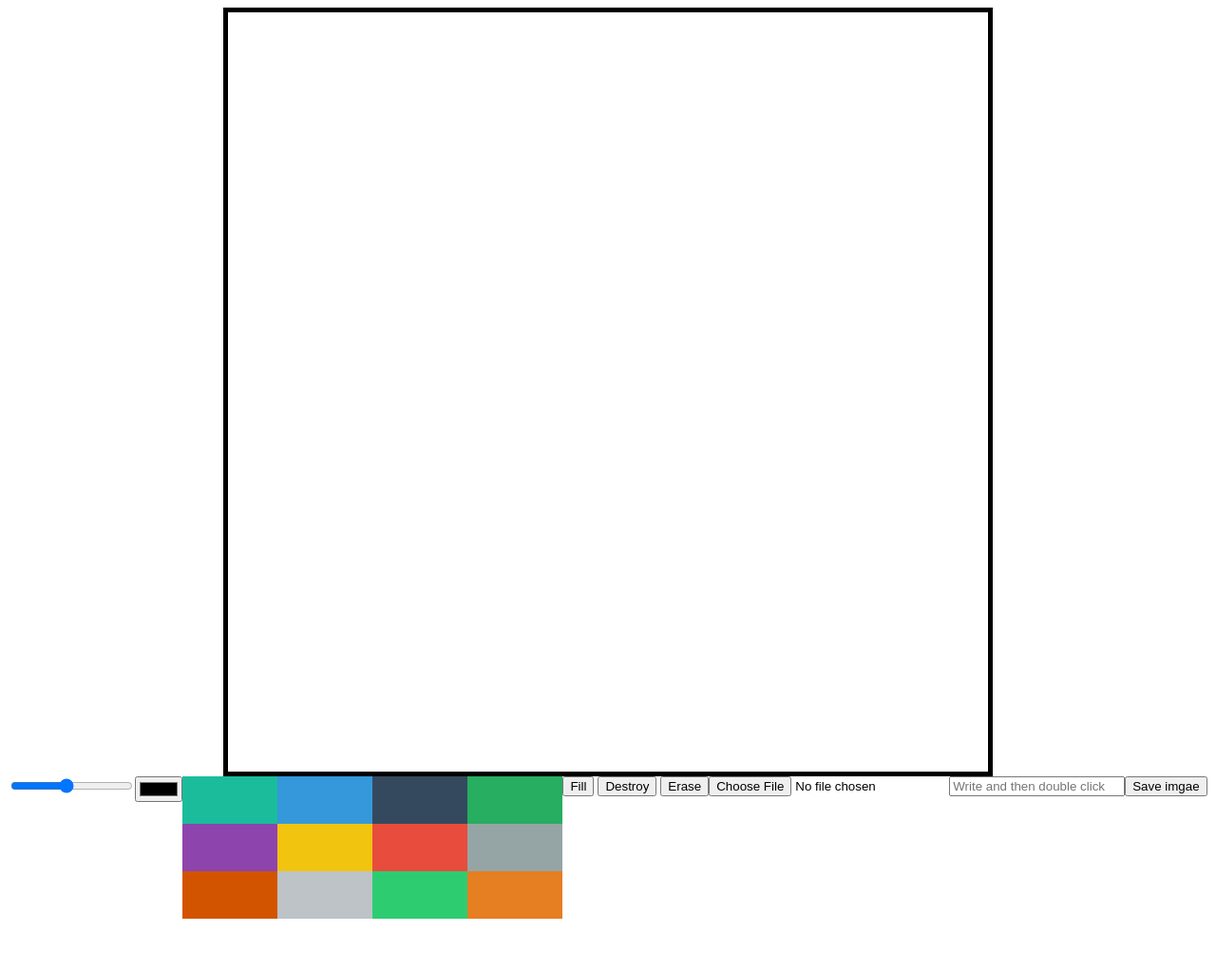
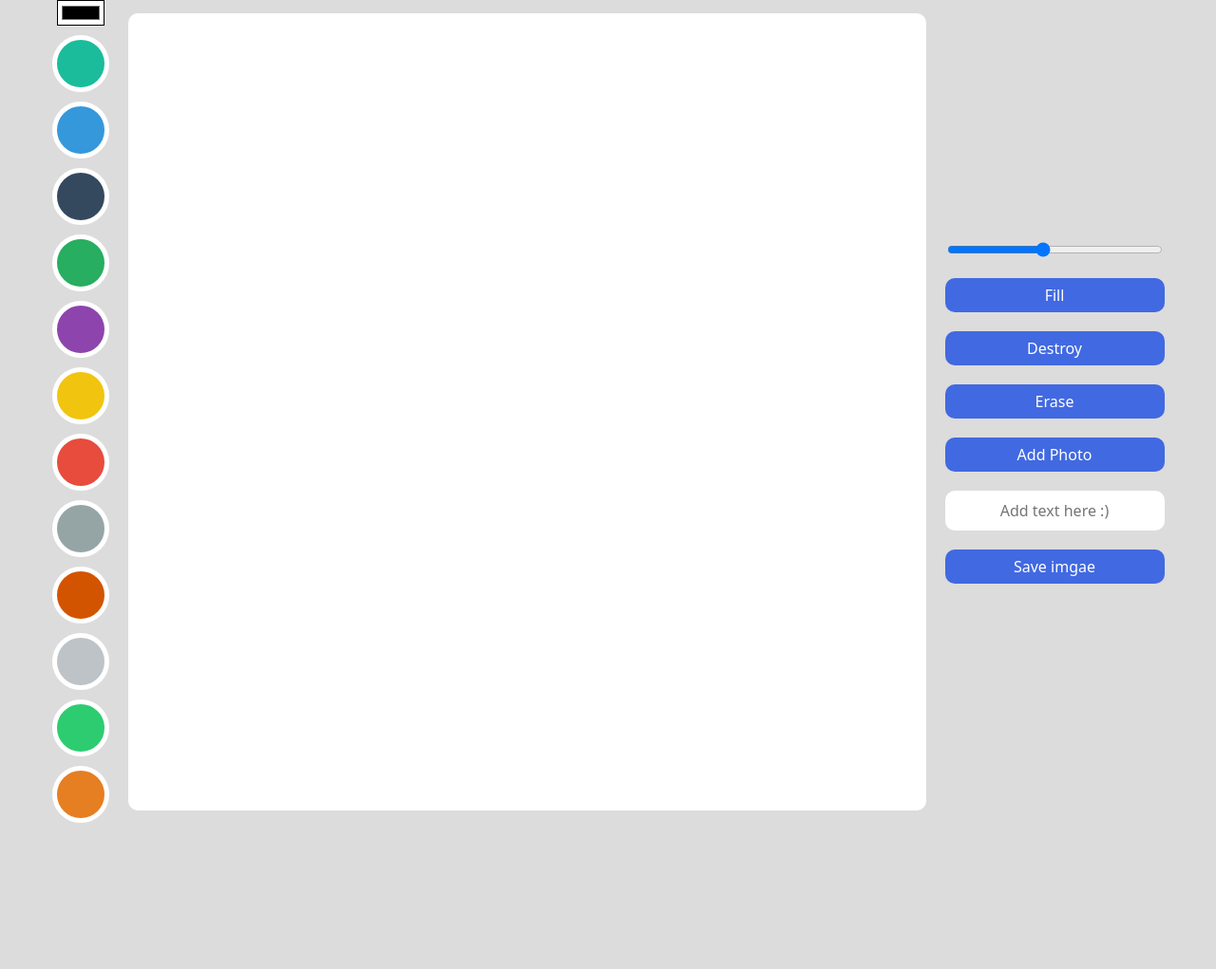
Before and after one commit to selee96/nomadcoders, a plain HTML site: page meme-maker/index.html in a window 1280 px wide. Shown: the whole page at 95% size. After the commit the page ends 867 px from the top, so only its background shows below. Drawn offline with Linux system fonts and the light colour scheme.

Commit message:
js 그림판 css 수정

```diff
--- a/meme-maker/index.html
+++ b/meme-maker/index.html
@@ -8,18 +8,8 @@
     <link rel="stylesheet" href="styles.css" />
   </head>
   <body>
-    <canvas></canvas>
-    <div class="option-container">
-      <input
-        type="range"
-        id="line-width"
-        min="1"
-        max="10"
-        value="5"
-        step="0.1"
-      />
+    <div class="color-options">
       <input type="color" id="color" />
-      <div class="color-options">
       <div
         class="color-option"
         style="background-color: #1abc9c"
@@ -81,13 +71,22 @@
         data-color="#e67e22"
       ></div>
     </div>
-      <div class="button-container">
+    <canvas></canvas>
+    <div class="btns">
+      <input
+        type="range"
+        id="line-width"
+        min="1"
+        max="10"
+        value="5"
+        step="0.1"
+      />
       <button id="mode-btn">Fill</button>
       <button id="destroy-btn">Destroy</button>
       <button id="eraser-btn">Erase</button>
-      </div>
+      <label for="file">Add Photo</label>
       <input type="file" accept="image/*" id="file" />
-      <input type="text" placeholder="Write and then double click" id="text" />
+      <input type="text" placeholder="Add text here :)" id="text" />
       <button id="save">Save imgae</button>
     </div>
 
--- /dev/null
+++ b/meme-maker/reset.css
@@ -0,0 +1,48 @@
+/* http://meyerweb.com/eric/tools/css/reset/
+   v2.0 | 20110126
+   License: none (public domain)
+*/
+
+html, body, div, span, applet, object, iframe,
+h1, h2, h3, h4, h5, h6, p, blockquote, pre,
+a, abbr, acronym, address, big, cite, code,
+del, dfn, em, img, ins, kbd, q, s, samp,
+small, strike, strong, sub, sup, tt, var,
+b, u, i, center,
+dl, dt, dd, ol, ul, li,
+fieldset, form, label, legend,
+table, caption, tbody, tfoot, thead, tr, th, td,
+article, aside, canvas, details, embed,
+figure, figcaption, footer, header, hgroup,
+menu, nav, output, ruby, section, summary,
+time, mark, audio, video {
+	margin: 0;
+	padding: 0;
+	border: 0;
+	font-size: 100%;
+	font: inherit;
+	vertical-align: baseline;
+}
+/* HTML5 display-role reset for older browsers */
+article, aside, details, figcaption, figure,
+footer, header, hgroup, menu, nav, section {
+	display: block;
+}
+body {
+	line-height: 1;
+}
+ol, ul {
+	list-style: none;
+}
+blockquote, q {
+	quotes: none;
+}
+blockquote:before, blockquote:after,
+q:before, q:after {
+	content: '';
+	content: none;
+}
+table {
+	border-collapse: collapse;
+	border-spacing: 0;
+}
--- a/meme-maker/styles.css
+++ b/meme-maker/styles.css
@@ -1,22 +1,72 @@
+@import "reset.css";
+
 body {
     display: flex;
+    gap: 20px;
     justify-content: center;
     align-items: center;
-    flex-direction: column;
+    background-color: gainsboro;
+    font-family: system-ui, -apple-system, BlinkMacSystemFont, 'Segoe UI', Roboto, Oxygen, Ubuntu, Cantarell, 'Open Sans', 'Helvetica Neue', sans-serif;
 }
 
 canvas {
-    border: 5px solid black;
+    /*
+    width: 800px;
+    height: 800px;
+     */
+    background-color: white;
+    border-radius: 10px;
+    padding: 20px;
 }
-.option-container {
-    display: flex;
-    align-items: flex-start;
+input#color {
+    background-color: white;
 }
 .color-options {
-    display: grid;
-    grid-template-columns: repeat(4, 100px);
-    grid-template-rows: repeat(4, 50px);
+    display: flex;
+    flex-direction: column;
+    gap: 10px;
+    align-items: center;
+
 }
 .color-option {
+    width: 50px;
+    height: 50px;
+    border-radius: 50%;
     cursor: pointer;
+    border: 5px solid white;
+    transition: transform ease-in-out .1s;
 }
+.color-option:hover {
+    transform: scale(1.2);
+}
+.btns {
+    display: flex;
+    flex-direction: column;
+    gap: 20px;
+}
+button,
+label {
+    all:unset;
+    padding: 10px 0;
+    text-align: center;
+    background-color: royalblue;
+    color: white;
+    font-weight: 500;
+    cursor: pointer;
+    border-radius: 10px;
+    transition: opacity linear .2s;
+}
+button:hover {
+    opacity: 0.8;
+}
+input#text {
+    all:unset;
+    padding: 10px 0;
+    border-radius: 10px;
+    text-align: center;
+    font-weight: 500;
+    background-color: white;
+}
+input#file {
+    display: none;
+}
```
Lines whose indentation alone changed are shown as unchanged.
